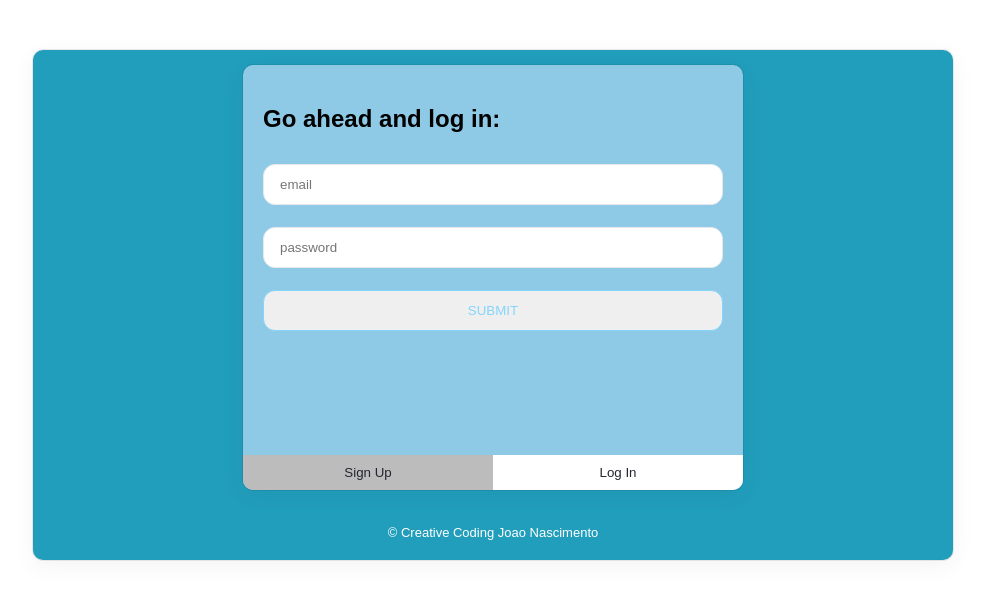
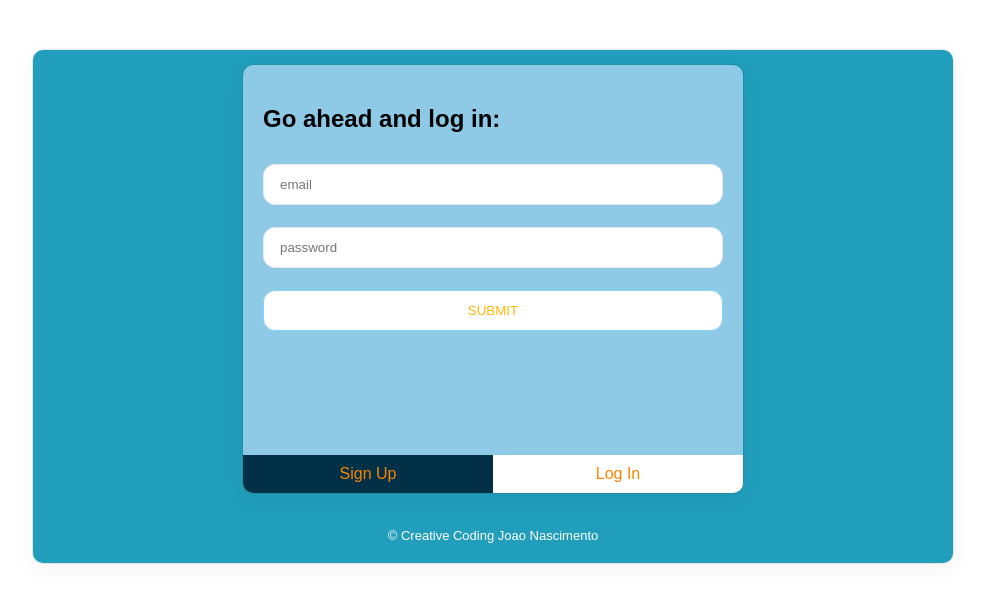
Before and after one commit to nascimento-jgb/Slush-Web-Dev-Technical-Assignment, a React (Create React App) app in the folder client/: page / in a window 1280 px wide. Shown: the top 602 px of the page, without its empty margins (147-1132 px from the left). Built offline with nearby package versions, Linux system fonts and the light colour scheme.

Commit message:
buttons fixed

```diff
--- a/client/src/components/Auth.js
+++ b/client/src/components/Auth.js
@@ -59,19 +59,20 @@ const Auth = () => {
 					onChange={(e) => setConfirmPassword(e.target.value)}
 				/>}
 				<input type="submit"
-				className="create" onClick={(e) => handleSubmit(e, isLogIn ? 'login' : 'signup')}/>
+				className="create" onClick={(e) => handleSubmit(e, isLogIn ? 'login' : 'signup')}
+				style={{backgroundColor: 'rgb(255, 255, 255)', color: ' rgb(255, 183, 3)', font: 'bold' }}/>
 				{error && <p>{error}</p>}
 			</form>
 
 			<div className="auth-options">
 				<button
 					onClick={() => viewLogin(false)}
-					style={{backgroundColor : !isLogIn ? 'rgb(255, 255, 255)' : 'rgb(188, 188, 188)'}}
+					style={{backgroundColor : !isLogIn ? 'rgb(255, 255, 255)' : 'rgb(2, 48, 71)'}}
 				>
 					Sign Up</button>
 				<button
 					onClick={() => viewLogin(true)}
-					style={{backgroundColor : isLogIn ? 'rgb(255, 255, 255)' : 'rgb(188, 188, 188)'}}
+					style={{backgroundColor : isLogIn ? 'rgb(255, 255, 255)' : 'rgb(2, 48, 71)'}}
 				>
 					Log In</button>
 			</div>
--- a/client/src/index.css
+++ b/client/src/index.css
@@ -279,7 +279,9 @@ input {
   width: 50%;
   border: none;
   padding: 10px;
-  color: rgb(35,38,47);
+  color: #FB8500;
+  font-size: medium;
+  font:bold;
 }
 
 .copyright {
```
